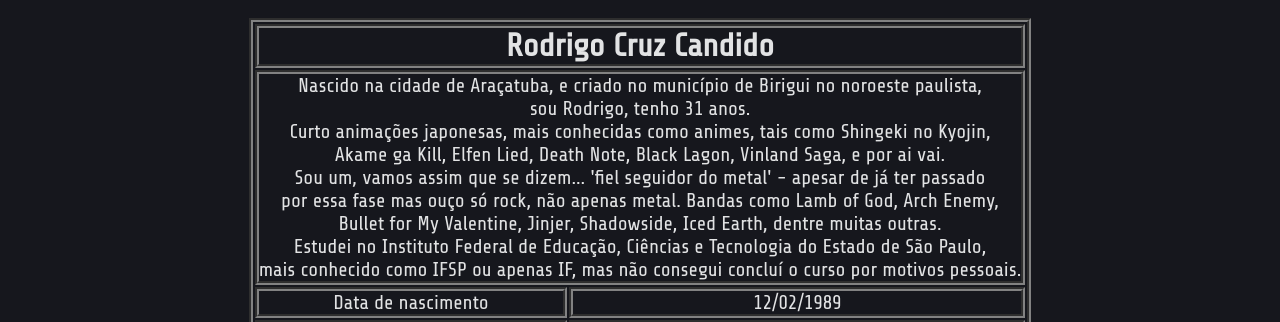
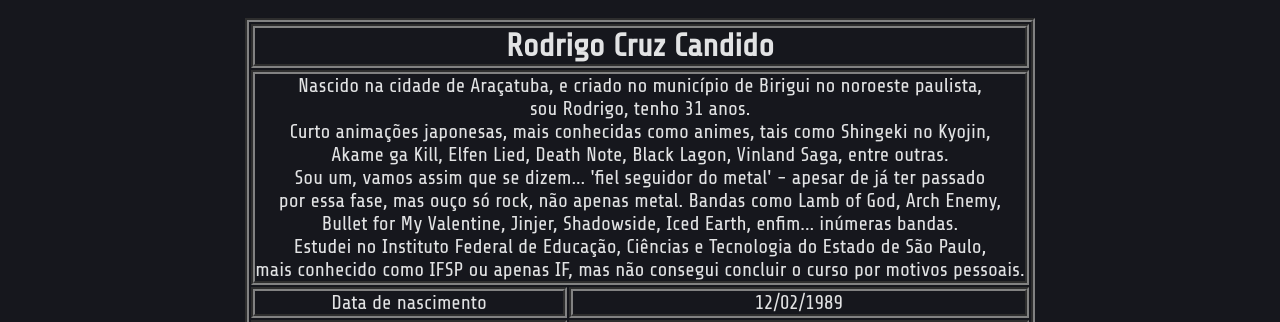
Before and after one commit to RodrigoWebDev-BR/rwd-website-ts, a React (Create React App) app: page / in a window 1280 px wide. Shown: the part 630-952 px from the top of the page. Built offline with nearby package versions, Linux system fonts and the light colour scheme; the HTML template or start-up script is replaced by a standard one; a web font is replaced by a local one.

Commit message:
RWD Website ts 09/28/2020

```diff
--- a/src/components/Table.tsx
+++ b/src/components/Table.tsx
@@ -127,12 +127,12 @@ export default function() {
                         Nascido na cidade de Araçatuba, e criado no município de Birigui no noroeste paulista, <br/>
                         sou Rodrigo, tenho 31 anos. <br/>
                         Curto animações japonesas, mais conhecidas como animes, tais como Shingeki no Kyojin, <br/>
-                        Akame ga Kill, Elfen Lied, Death Note, Black Lagon, Vinland Saga, e por ai vai. <br />
+                        Akame ga Kill, Elfen Lied, Death Note, Black Lagon, Vinland Saga, entre outras. <br />
                         Sou um, vamos assim que se dizem... 'fiel seguidor do metal' - apesar de já ter passado <br/>
-                        por essa fase mas ouço só rock, não apenas metal. Bandas como Lamb of God, Arch Enemy, <br/>
-                        Bullet for My Valentine, Jinjer, Shadowside, Iced Earth, dentre muitas outras. <br/>
+                        por essa fase, mas ouço só rock, não apenas metal. Bandas como Lamb of God, Arch Enemy, <br/>
+                        Bullet for My Valentine, Jinjer, Shadowside, Iced Earth, enfim... inúmeras bandas. <br/>
                         Estudei no Instituto Federal de Educação, Ciências e Tecnologia do Estado de São Paulo, <br/>
-                        mais conhecido como IFSP ou apenas IF, mas não consegui concluí o curso por motivos pessoais.
+                        mais conhecido como IFSP ou apenas IF, mas não consegui concluir o curso por motivos pessoais.
                     </td>
                 </tr>
                 { getItemsTable }
```
